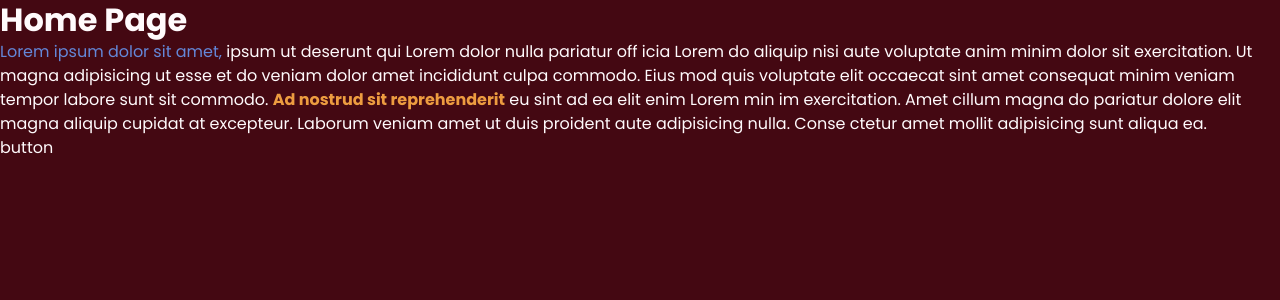
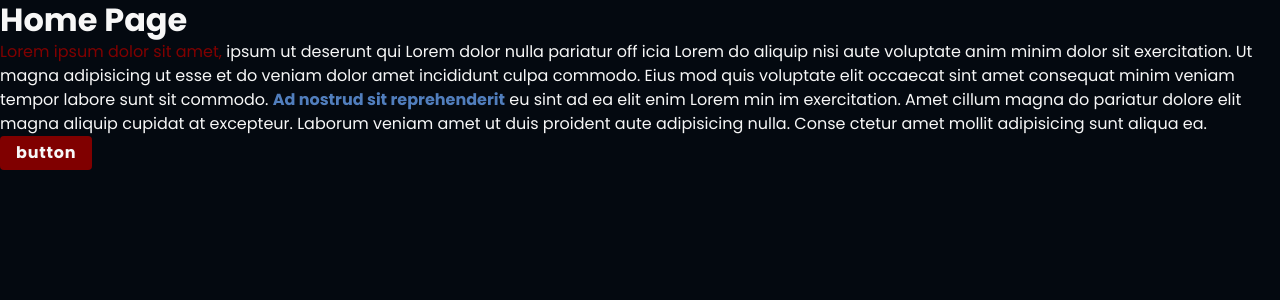
Before and after one commit to jdmallen/rocking-horse, a Nuxt app in the folder frontend/: page / in a window 1280 px wide. Shown: the top 300 px of the page. Built offline with nearby package versions, Linux system fonts and the light colour scheme.

Commit message:
Add lots more colors

```diff
--- a/frontend/app.vue
+++ b/frontend/app.vue
@@ -7,72 +7,6 @@
   </div>
 </template>
 <style lang="css">
-  /*
-    Setting a bunch of baseline defaults so we can have a consistent starting
-    point for our styles.
-
-    Credit to @slayingthedragon on YouTube for inspiring much of this!
-  */
-  @import url('https://fonts.googleapis.com/css2?family=Poppins:ital,wght@0,400;0,700;1,400;1,700&display=swap');
-
-  :root {
-    /* https://coolors.co/7e0112-440812-090f11-6587d7-fff9fb-ed9b40 */
-
-    --clr-falu-red: rgb(126, 10, 1); /* original Rocking Horse site red */
-    --clr-chocolate-cosmos: hsl(350, 79%, 15%);
-    --clr-night: hsl(190, 31%, 5%);
-    --clr-glaucous: hsl(222, 60%, 62%);
-    --clr-cerulean: hsl(196, 36%, 41%);
-    --clr-snow: hsl(340, 100%, 99%);
-    --clr-slate-gray: hsl(199, 15%, 51%);
-    --clr-butterscotch: hsl(32, 83%, 59%);
-
-    --clr-dark: var(--clr-chocolate-cosmos);
-    --clr-light: var(--clr-snow);
-  }
-
-  * {
-    margin: 0;
-    line-height: calc(1em + 0.5rem);
-  }
-
-  html {
-    scroll-behavior: smooth;
-  }
-
-  body {
-    font-family: "Poppins", system-ui, 'Segoe UI', Roboto, Helvetica, Arial, sans-serif, 'Apple Color Emoji', 'Segoe UI Emoji';
-    font-weight: 400;
-    font-style: normal;
-    background-color: var(--clr-dark);
-    color: var(--clr-light);
-  }
-
-  img,
-  picture,
-  video,
-  canvas,
-  svg {
-    display: block;
-    max-width: 100%;
-    user-select: none;
-  }
-
-  button {
-    display: inline-block;
-    padding: 0;
-    border: none;
-    background: none;
-    cursor: pointer;
-    color: inherit;
-  }
-
-  a {
-    color: var(--clr-glaucous)
-  }
-
-  strong {
-    color: var(--clr-butterscotch)
-  }
-
+  @import url("/styles/global.css");
+  @import url("/styles/utils.css");
 </style>
--- a/frontend/pages/index.vue
+++ b/frontend/pages/index.vue
@@ -12,6 +12,6 @@ at excepteur. Laborum veniam amet ut duis proident aute adipisicing nulla. Conse
 ctetur amet mollit adipisicing sunt aliqua ea.
 
 		</p>
-		<button>button</button>
+		<button class="btn">button</button>
 	</div>
 </template>
--- /dev/null
+++ b/frontend/styles/global.css
@@ -0,0 +1,94 @@
+  /*
+    Setting a bunch of baseline defaults so we can have a consistent starting
+    point for our styles.
+
+    Credit to @slayingthedragon on YouTube for inspiring much of this!
+  */
+  @import url('https://fonts.googleapis.com/css2?family=Poppins:ital,wght@0,400;0,700;1,400;1,700&display=swap');
+
+  :root {
+    /* https://coolors.co/7e0112-440812-090f11-6587d7-fff9fb-ed9b40 */
+    /* https://coolors.co/04080f-507dbc-60a561-efcb68-ebbe9b-800000-fafafa */
+
+    --clr-rich-black: hsl(218, 58%, 4%);
+    --clr-night: hsl(190, 31%, 5%);
+
+    --clr-glaucous: hsl(215, 45%, 53%);
+    --clr-columbia-blue: hsl(201, 38%, 84%);
+    --clr-cerulean: hsl(196, 36%, 41%);
+    --clr-slate-gray: hsl(199, 15%, 51%);
+
+    --clr-asparagus: hsl(121, 28%, 51%);
+
+    --clr-naples-yellow: hsl(44, 81%, 67%);
+
+    --clr-peach: hsl(26, 67%, 76%);
+    --clr-butterscotch: hsl(32, 83%, 59%);
+
+    --clr-maroon: hsl(0, 100%, 25%);
+    --clr-chocolate-cosmos: hsl(350, 79%, 15%);
+    --clr-falu-red: hsl(4, 98%, 25%); /* original Rocking Horse site red */
+    --clr-vermillion: hsl(0, 100%, 60%);
+
+    --clr-seasalt: hsl(0, 0%, 97%);
+    --clr-white: hsl(0, 0%, 100%);
+
+    --clr-dark: var(--clr-rich-black);
+    --clr-light: var(--clr-seasalt);
+
+    --clr-primary: var(--clr-maroon);
+    --clr-secondary: var(--clr-glaucous);
+    --clr-tertiary: var(--clr-peach);
+    --clr-info: var(--clr-columbia-blue);
+    --clr-success: var(--clr-asparagus);
+    --clr-warning: var(--clr-naples-yellow);
+    --clr-danger: var(--clr-vermillion);
+    --clr-emphasis: var(--clr-white);
+
+    --clr-body-color: var(--clr-light);
+    --clr-body-bg: var(--clr-dark);
+  }
+
+  * {
+    margin: 0;
+    line-height: calc(1em + 0.5rem);
+  }
+
+  html {
+    scroll-behavior: smooth;
+  }
+
+  body {
+    font-family: "Poppins", system-ui, 'Segoe UI', Roboto, Helvetica, Arial, sans-serif, 'Apple Color Emoji', 'Segoe UI Emoji';
+    font-weight: 400;
+    font-style: normal;
+    background-color: var(--clr-dark);
+    color: var(--clr-light);
+  }
+
+  img,
+  picture,
+  video,
+  canvas,
+  svg {
+    display: block;
+    max-width: 100%;
+    user-select: none;
+  }
+
+  button {
+    display: inline-block;
+    padding: 0;
+    border: none;
+    background: none;
+    cursor: pointer;
+    color: inherit;
+  }
+
+  a {
+    color: var(--clr-primary)
+  }
+
+  strong {
+    color: var(--clr-secondary)
+  }
--- /dev/null
+++ b/frontend/styles/utils.css
@@ -0,0 +1,11 @@
+.btn {
+	display: inline-block;
+	font-weight: 600;
+	text-decoration: none;
+	letter-spacing: 0.05em;
+	background-color: var(--clr-primary);
+	color: var(--body-color);
+	padding: 0.5em 1em;
+	border-radius: 0.25em;
+	box-shadow: 0 0.25em 0.5em hsl(var(--clr-primary) / 50%);
+}
```
